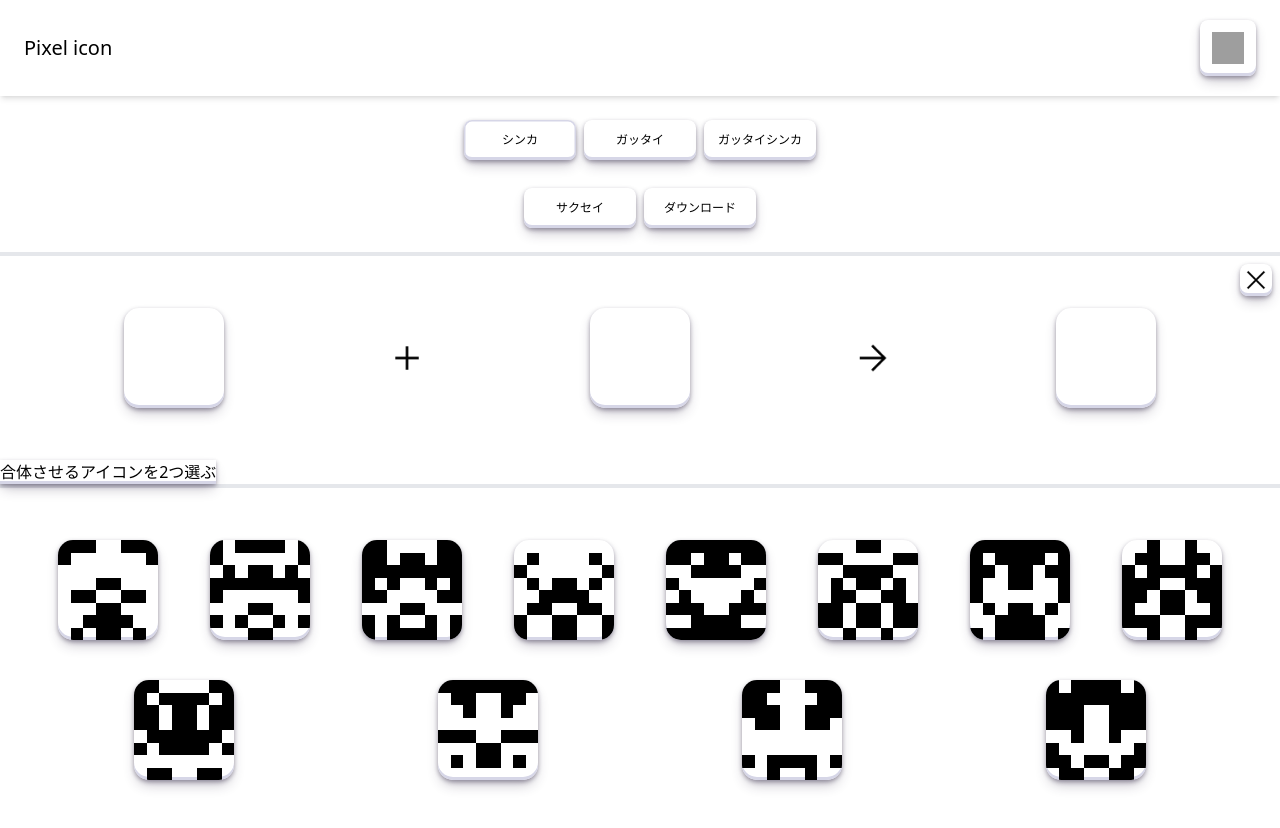
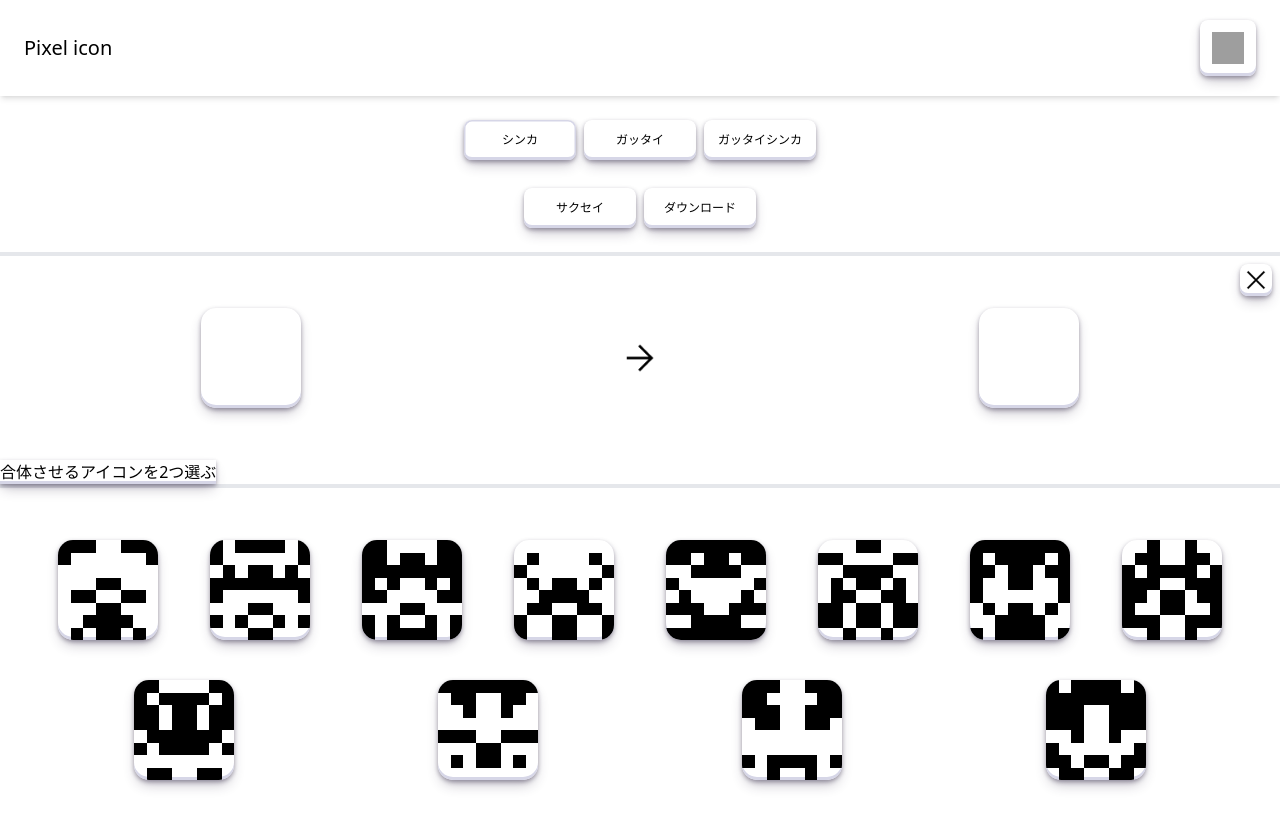
Before and after one commit to taikicoco/pixel-icon, a Vue app: page / in a window 1280 px wide. Both pictures are taken after a click on the button "シンカ". Shown: the top 828 px of the page. Built offline with nearby package versions, Linux system fonts and the light colour scheme; grey boxes are pictures that could not be loaded.

Commit message:
add evolution

```diff
--- a/src/App.vue
+++ b/src/App.vue
@@ -10,31 +10,39 @@
 
   <!-- action_btn -->
   <div class="flex flex-wrap justify-center m-5">
-    <button class="m-1 p-3 w-28 rounded-lg text-xs">
-      シンカ
-    </button>
-    <button class="m-1 p-3 w-28 rounded-lg text-xs">
-        ガッタイ
-    </button>
+    <button class="m-1 p-3 w-28 rounded-lg text-xs"
+      v-on:click='select_action("evolution")'
+    >シンカ</button>
+    <button class="m-1 p-3 w-28 rounded-lg text-xs"
+      v-on:click='select_action("cross")'
+    >ガッタイ</button>
     <button class="m-1 p-3 w-28 rounded-lg text-xs">
         ガッタイシンカ
     </button>
   </div>
   <div class="flex flex-wrap justify-center m-5">
-    <button class="m-1 p-3 w-28 rounded-lg text-xs">
-        サクセイ
-    </button>
+    <button class="m-1 p-3 w-28 rounded-lg text-xs"
+    v-on:click='show_icon("cross")'
+    >サクセイ</button>
     <button class="  m-1 p-3 w-28 rounded-lg text-xs">
         ダウンロード
     </button>
   </div>
 
   <!-- show_action -->
-  <cross-Icon
+  <cross-Icon v-if="action.cross.show"
     ref="cross"
     :cross_icon_data="cross_icon_data"
     :setting_icon="setting_icon"
+    @close = "close"
   ></cross-Icon>
+
+  <EvolutionIcon v-if="action.evolution.show"
+    ref="evolution"
+    :evolution_icon_data="evolution_icon_data"
+    :setting_icon="setting_icon"
+    @close = "close"
+  ></EvolutionIcon>
 
 
 
@@ -121,6 +129,7 @@
 
 <script>
 import CrossIcon  from './components/CrossIcon.vue'
+import EvolutionIcon from './components/EvolutionIcon.vue'
 
 import {createIcon} from './create_icon'
 
@@ -128,27 +137,34 @@ export default {
   name: 'App',
   components: {
     CrossIcon,
-  },
+    EvolutionIcon,
+},
 
   data() {
     return {
       icons_data: [],
       cross_icon_data:[],
+      evolution_icon_data:[],
 
       is_btn:{
         cross:false,
         evolution:false,
-        cross_evolutioni:false,
+        cross_evolution:false,
         download:false,
         create:false,
       },
 
-      is_action:{
+      action:{
         cross:{
           select_count:0,
+          show:false,
+        },
+        evolution:{
+          show:false,
         },
       },
 
+      //iconの設定情報
       setting_icon:{
         canvas_length:100,
         pixel_number:8,
@@ -179,11 +195,52 @@ export default {
     },
 
     select_icon:function(id) {
-      let cross_count = this.is_action.cross.select_count %2;
+      const action = this.action.is_action;
+      if(action == "evolution") {
+        this.select_icon_evolution(id);
+      }
 
+      if(action == "cross") {
+        this.select_icon_cross(id);
+      }
+
+    },
+
+    select_action:function(action) {
+      this.action.is_action = action;
+      const is_action = action;
+      if(is_action == "cross"){
+        this.action.cross.show = true;
+      }
+      if(action == "evolution"){
+        this.action.evolution.show = true;
+      }
+
+    },
+
+    show_action:function() {
+
+    },
+
+    select_icon_cross(id) {
+      let cross_count = this.action.cross.select_count %2;
       this.cross_icon_data[cross_count] = this.icons_data[id];
       this.$refs.cross.select_cross_icon(cross_count,this.icons_data[id]);
-      this.is_action.cross.select_count += 1;
+      this.action.cross.select_count += 1;
+    },
+
+    select_icon_evolution(id) {
+      this.evolution_icon_data[0] = this.icons_data[id];
+      this.$refs.evolution.select_evolution_icon(this.icons_data[id]);
+    },
+
+    close(action){
+      if(action == "cross"){
+        this.action.cross.show = false;
+      }
+      if(action == "evolution"){
+        this.action.evolution.show = false;
+      }
     },
 
 
@@ -198,6 +255,8 @@ export default {
     box-shadow: rgba(45, 35, 66, 0.4) 0 2px 4px,rgba(45, 35, 66, 0.3) 0 7px 13px -3px,#D6D6E7 0 -3px 0 inset;
     border-radius: 15px;
     margin: 20px;
+    cursor: pointer;
+    cursor: hand;
   }
   button {
     box-shadow: rgba(45, 35, 66, 0.4) 0 2px 4px,rgba(45, 35, 66, 0.3) 0 7px 13px -3px,#D6D6E7 0 -3px 0 inset;
--- a/src/components/EvolutionIcon.vue
+++ b/src/components/EvolutionIcon.vue
@@ -0,0 +1,71 @@
+<template>
+    <div class="border-y-4 border-black-600/100">
+        <div class="absolute right-0 m-2">
+            <button class="rounded-lg"
+                v-on:click="close()"
+            ><img class="h-8 w-8" src="../assets/cross.png" alt="setting"></button>
+        </div>
+        <div class="flex flex-wrap items-center justify-around m-8">
+            <canvas id="201"
+                :width = 'setting_icon.canvas_length'
+                :height = 'setting_icon.canvas_length'
+            ></canvas>
+            <img class="h-10 w-10" src="../assets/forward.png" alt="cross">
+            <canvas id="202"
+                :width = 'setting_icon.canvas_length'
+                :height = 'setting_icon.canvas_length'
+            ></canvas>
+        </div>
+
+        <button
+            v-on:click="create_evolution_icon()"
+            class="button-30 evolution_action_btn"
+            role="button"
+        >合体させるアイコンを2つ選ぶ</button>
+
+    </div>
+</template>
+
+<script>
+import {createIcon} from '../create_icon'
+
+    export default {
+
+        props: {
+            evolution_icon_data:Array,
+            setting_icon:Object,
+        },
+
+        components: {
+        },
+
+        data() {
+            return{
+                icon_datas:this.evolution_icon_data,
+            }
+        },
+
+        methods: {
+
+            create_evolution_icon:function() {
+                const size = this.setting_icon.pixel_number;
+                const point = Math.floor(Math.random()*(size*size/2));
+                const icon = this.evolution_icon_data[0]
+                icon[point] = (icon[point] + 1) % 2
+                createIcon(202,this.setting_icon,icon)
+            },
+
+            select_evolution_icon(icon_data) {
+                createIcon(201, this.setting_icon,icon_data)
+            },
+
+            close:function() {
+                this.$emit('close','evolution')
+            },
+        }
+    };
+
+</script>
+
+<style>
+</style>
```
